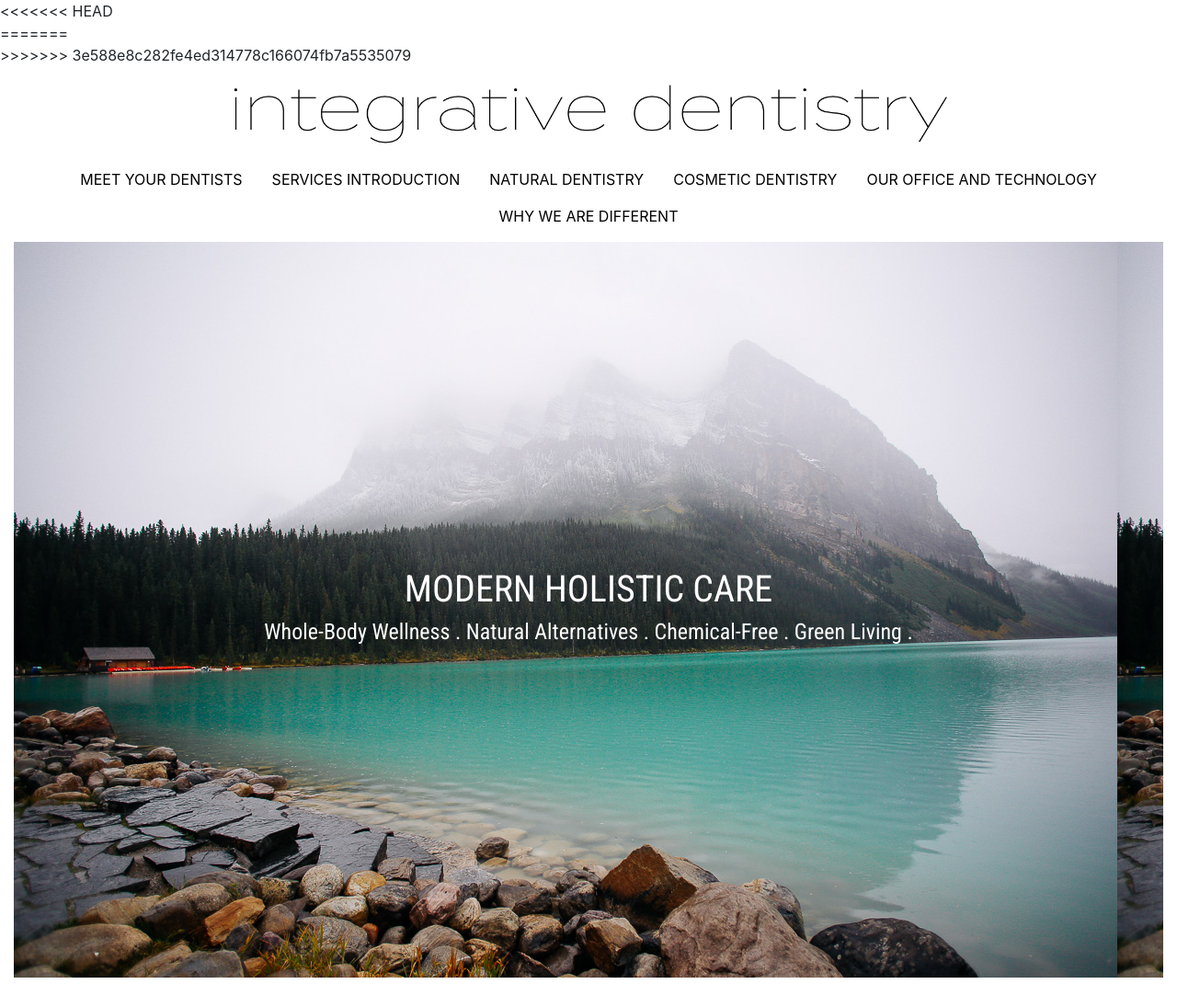
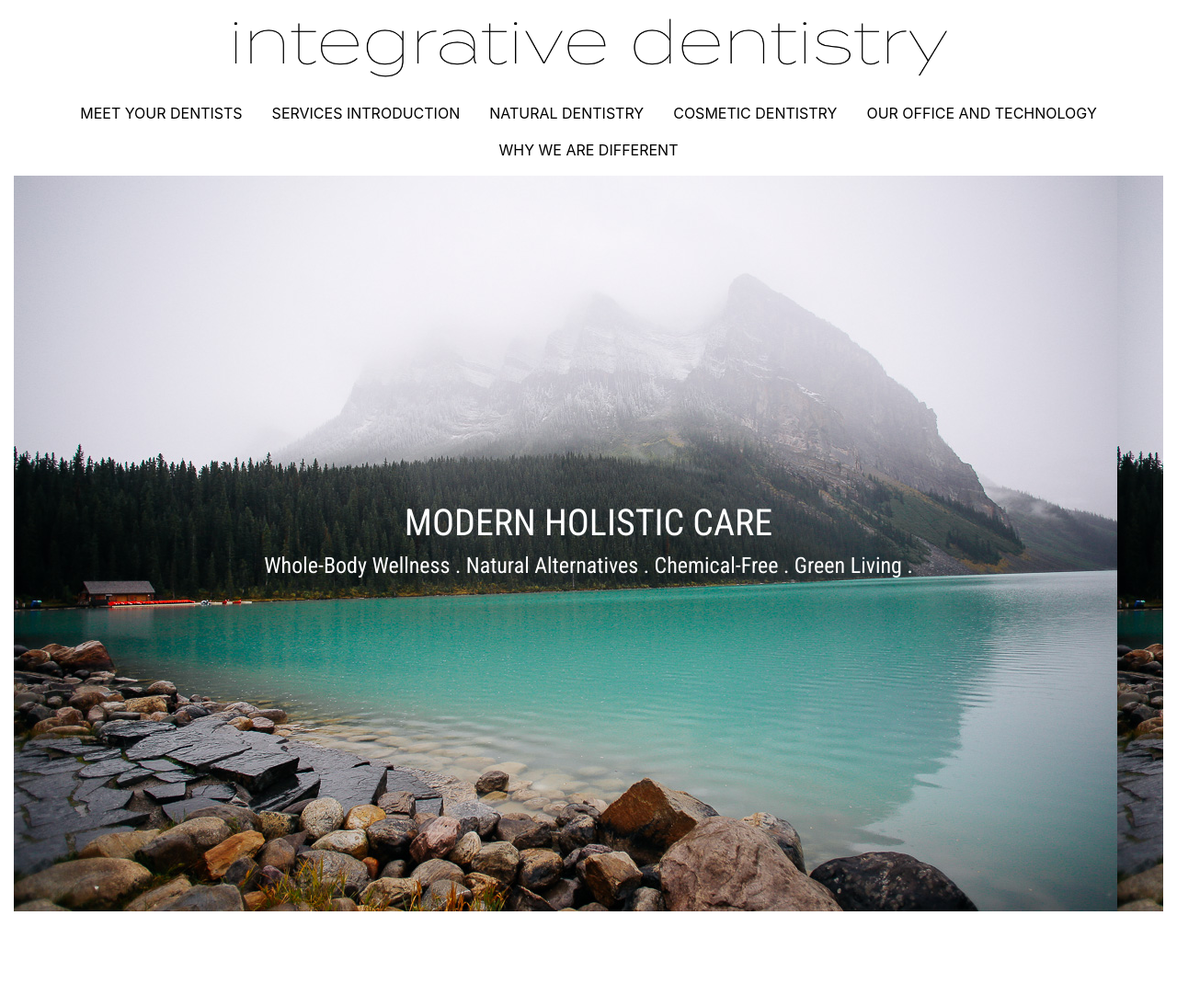
Before and after one commit to Karynvo/integrativejekyll, a Jekyll site: the page built from index.html, in a window 1280 px wide. Shown: the whole page at 92% size. Built offline with Jekyll 4.4.1, drawn with Linux system fonts in a browser that asks for light colours; a script that is not in the unit is left out; after the commit the page ends 1023 px from its top, so only the background shows below that.

Commit message:
fixed merge conflicts

```diff
--- a/_layouts/default.html
+++ b/_layouts/default.html
@@ -15,11 +15,7 @@
 </head>
 
 <body>
-<<<<<<< HEAD
     <div class="container-fluid p-0">
-=======
-    <div class="wrapper">
->>>>>>> 3e588e8c282fe4ed314778c166074fb7a5535079
         {% include navigation.html %}
         <div class="container-fluid">
             {{ content }}
```
